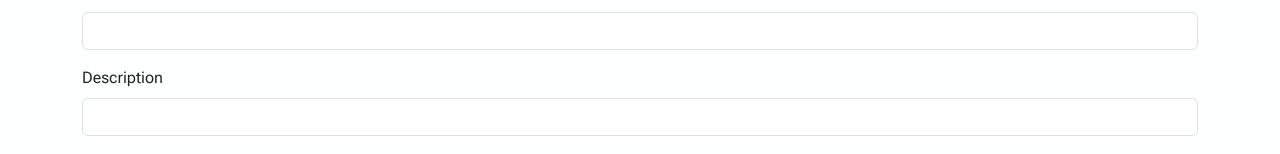
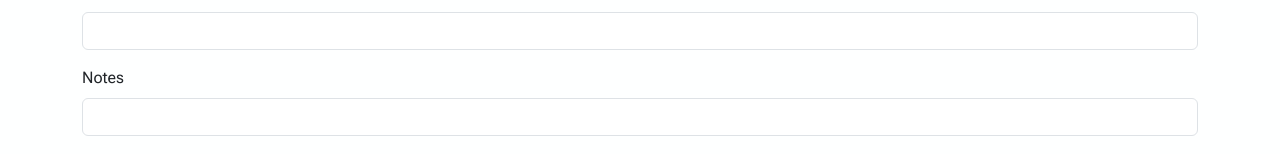
Before and after one commit to info340-su23/project-GConscious, a React (Create React App) app: page /upload in a window 1280 px wide. Shown: the part 353-507 px from the top of the page. Built offline with nearby package versions, Linux system fonts and the light colour scheme; a web font is replaced by a local one.

Commit message:
Change description to notes

```diff
--- a/src/components/SectionPillboxContent.js
+++ b/src/components/SectionPillboxContent.js
@@ -29,12 +29,12 @@ function PillItems(props) {
       <Accordion.Item listid={pillObj.pillName} key={pillObj.pillName} eventKey="0">
         <Accordion.Header>{pillObj.pillName}</Accordion.Header>
         <Accordion.Body>
-          <p>{"Dose: " + pillObj.dose + " per day."}</p>
+          <p>{"Dose: " + pillObj.dose}</p>
           <p>{"Quantity: " + pillObj.quantity}</p>
           <p>{"Next Refill: " + pillObj.refills + " weeks left. "}</p>
-          <p>{"Description: " + pillObj.description}</p>
-          <p>{"Symptoms: " + pillObj.symptoms}</p>
-          <button name={pillObj.pillName} value={day} onClick={handleRemove}>remove</button>
+          <p>{"Notes: " + pillObj.notes}</p>
+          <p>{"Side Effects: " + pillObj.symptoms}</p>
+          <button name={pillObj.pillName} value={day} onClick={handleRemove}>Remove</button>
         </Accordion.Body>
       </Accordion.Item>
     </Accordion>
--- a/src/components/UploadForm.js
+++ b/src/components/UploadForm.js
@@ -37,9 +37,9 @@ export function UploadForm(props) {
                 daysArray.push(event.target[day].value);
             }
         })
-        const description = event.target.description.value;
+        const notes = event.target.notes.value;
         const symptoms = event.target.symptoms.value;
-        const newPrescription = { pillName: pillName, dose: dose, quantity: quantity, refills: refills, days: daysArray, description: description, symptoms: symptoms };
+        const newPrescription = { pillName: pillName, dose: dose, quantity: quantity, refills: refills, days: daysArray, notes: notes, symptoms: symptoms };
 
         // Add on to current userData and setUser data
         const newUserPrescription = [...props.userPrescription, newPrescription];
@@ -69,7 +69,6 @@ export function UploadForm(props) {
     //Custom form validation
     useEffect(() => {
         const uploadForm = document.querySelectorAll('.needs-validation');
-
         Array.from(uploadForm).forEach((field) => {
             field.addEventListener('submit', function (event) {
                 if (!field.checkValidity()) {
@@ -133,12 +132,12 @@ export function UploadForm(props) {
                     <div class="invalid-feedback">Please provide the amount of refills.</div>
                 </div>
                 <div className="mb-3">
-                    <label htmlFor="description" className="form-label">Description</label>
+                    <label htmlFor="notes" className="form-label">Notes</label>
                     <input
                         type="text"
                         className="form-control"
-                        name="description"
-                        id="description"
+                        name="notes"
+                        id="notes"
                     />
                 </div>
                 <div className="mb-3">
@@ -156,6 +155,7 @@ export function UploadForm(props) {
                         <label htmlFor="days" className="form-label">Days </label>
                     </div>
                     <Checkboxes isChecked={isChecked} handleCheckboxChange={handleCheckboxChange} />
+                    <div class="invalid-feedback">Please select at least one day.</div>
                 </div>
                 <button className="btn btn-primary">Submit</button>
             </form>
```
